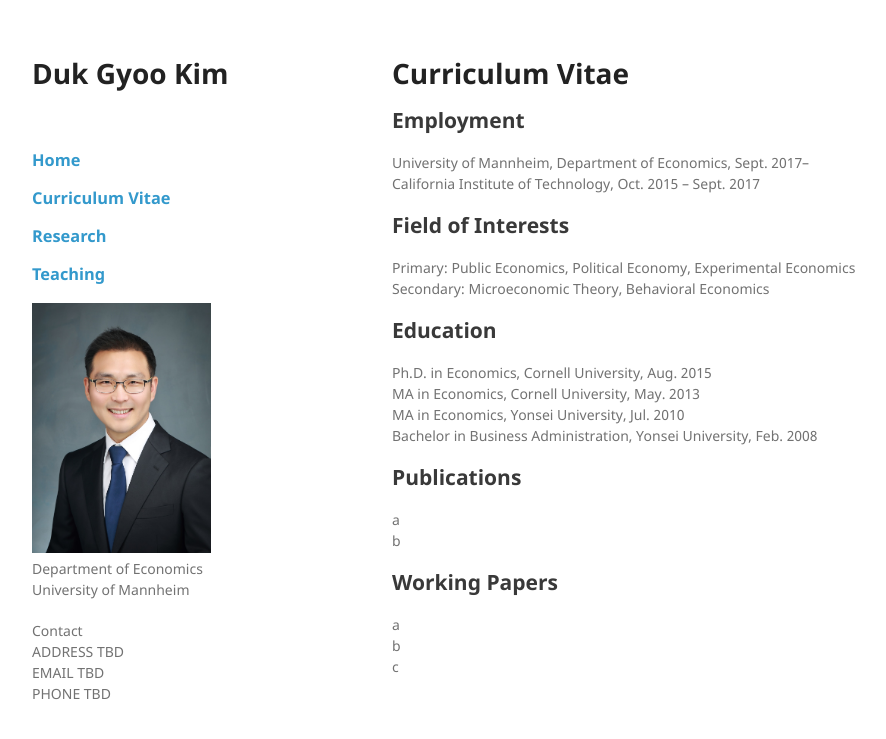
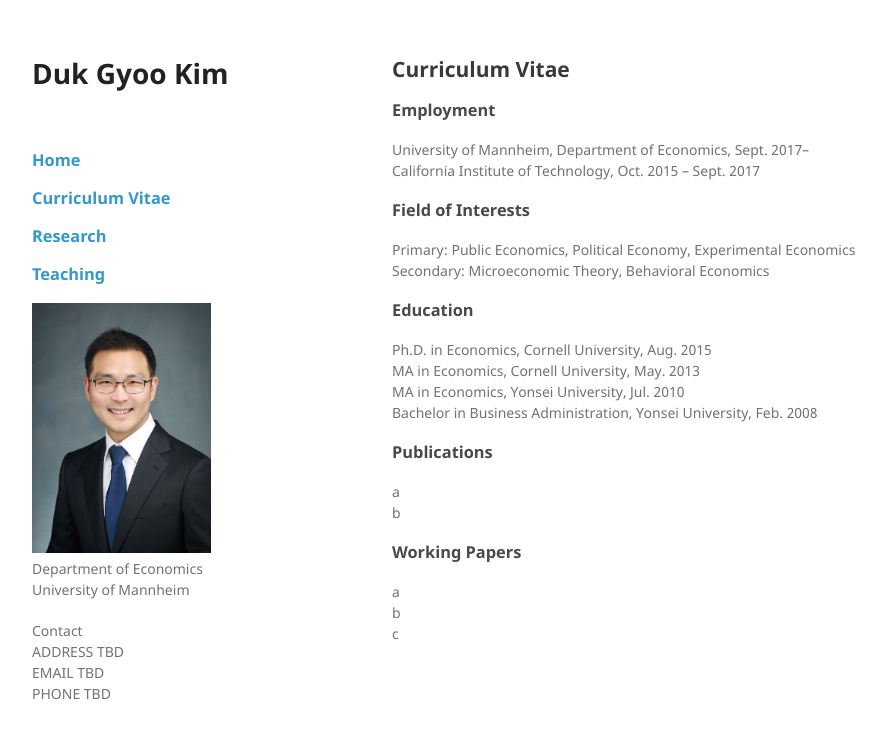
Before and after one commit to kimdukgyoo/kimdukgyoo.github.io, a Jekyll site: the page built from cv.md, in a window 1280 px wide. Shown: the top 739 px of the page, without its empty margins (178-1064 px from the left). Built offline with Jekyll 4.4.1, drawn with Linux system fonts in a browser that asks for light colours; our own code applies the rules of GitHub Pages for plain Markdown files.

Commit message:
Update cv.md

```diff
--- a/cv.md
+++ b/cv.md
@@ -1,24 +1,24 @@
-# Curriculum Vitae
+## Curriculum Vitae
 
-## Employment
+### Employment
 University of Mannheim, Department of Economics, Sept. 2017--
 California Institute of Technology, Oct. 2015 -- Sept. 2017
 
-## Field of Interests
+### Field of Interests
 Primary: Public Economics, Political Economy, Experimental Economics
 Secondary: Microeconomic Theory, Behavioral Economics
 
-## Education
+### Education
 Ph.D. in Economics, Cornell University, Aug. 2015
 MA in Economics, Cornell University, May. 2013
 MA in Economics, Yonsei University, Jul. 2010
 Bachelor in Business Administration, Yonsei University, Feb. 2008
 
-## Publications
+### Publications
 a
 b
 
-## Working Papers
+### Working Papers
 a
 b
 c
```
